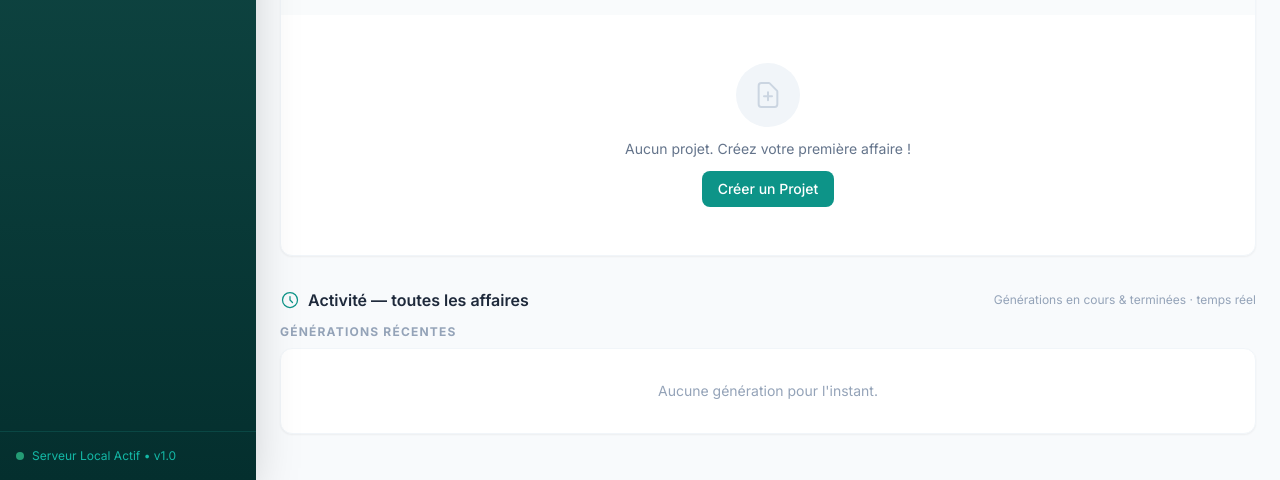
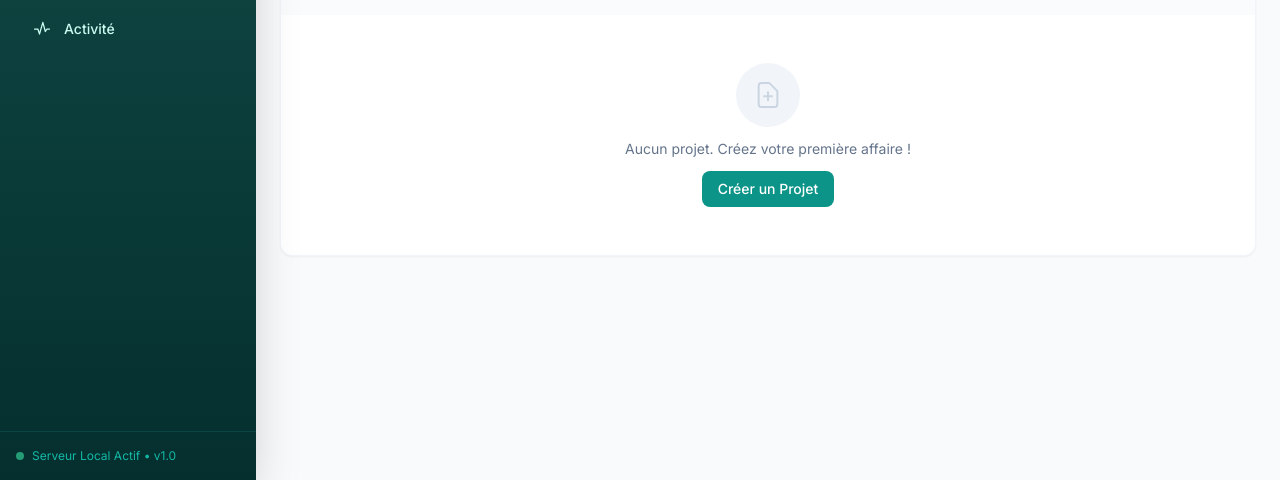
Before and after one commit to digit31/CRM-CALAUDE, a FastAPI app: page / in a window 1280 px wide. Shown: the part 320-800 px from the top of the page. Run offline with FastAPI, Linux system fonts and the light colour scheme; data that the repository does not hold is empty; some libraries are stand-ins or nearby versions.

Commit message:
Activite globale : page dediee sous "Acces" (retiree du tableau de bord)
- Nouvelle page /activite (activite.html) : historique GLOBAL de toutes les
  affaires (generations en cours + terminees, cartes avec nom du projet).
- Lien "Activite" dans la sidebar, juste apres "Acces" (section CRM & Gestion).
- Retrait de la section "Activite - toutes les affaires" du tableau de bord.
- Reutilise /static/js/historique.js (histInit, endpoint /api/historique global).

Co-Authored-By: Claude Opus 4.8 <noreply@anthropic.com>

```diff
--- a/CRM SIG/mon_crm_sig/app/main.py
+++ b/CRM SIG/mon_crm_sig/app/main.py
@@ -132,6 +132,12 @@ def page_dashboard(request: Request, db: Session = Depends(get_db)):
         "clients": clients,
         "types_etude": types_etude,
     })
+
+
+@app.get("/activite", response_class=HTMLResponse)
+def page_activite(request: Request, db: Session = Depends(get_db)):
+    """Page ADMIN : activité globale — générations en cours + terminées, tous projets."""
+    return templates.TemplateResponse("activite.html", {"request": request})
 
 
 @app.get("/map/{projet_id}")
--- a/CRM SIG/mon_crm_sig/app/templates/base.html
+++ b/CRM SIG/mon_crm_sig/app/templates/base.html
@@ -169,6 +169,13 @@
                     </svg>
                     Accès
                 </a>
+
+                <a href="/activite" id="nav-activite" class="flex items-center gap-3 px-4 py-2.5 rounded-lg text-sm font-medium transition-all duration-200 {% block nav_activite_class %}text-brand-100 hover:bg-white/10 hover:text-white{% endblock %}">
+                    <svg xmlns="http://www.w3.org/2000/svg" class="h-5 w-5" fill="none" viewBox="0 0 24 24" stroke="currentColor" stroke-width="1.5">
+                        <path stroke-linecap="round" stroke-linejoin="round" d="M3 12h4l2 6 4-14 3 11 2-3h3" />
+                    </svg>
+                    Activité
+                </a>
             </div>
             {% endif %}
 
--- a/CRM SIG/mon_crm_sig/app/templates/dashboard.html
+++ b/CRM SIG/mon_crm_sig/app/templates/dashboard.html
@@ -190,27 +190,7 @@ Tableau de Bord
             </table>
         </div>
     </div>
-
-    <!-- ============ HISTORIQUE GLOBAL (admin) ============ -->
-    <div class="mt-8">
-        <div class="flex items-center justify-between mb-3">
-            <h3 class="text-base font-semibold text-slate-800 flex items-center gap-2">
-                <svg xmlns="http://www.w3.org/2000/svg" class="h-5 w-5 text-brand-600" fill="none" viewBox="0 0 24 24" stroke="currentColor" stroke-width="1.5"><path stroke-linecap="round" stroke-linejoin="round" d="M12 8v4l3 3m6-3a9 9 0 11-18 0 9 9 0 0118 0z" /></svg>
-                Activité — toutes les affaires
-            </h3>
-            <span class="text-xs text-slate-400">Générations en cours &amp; terminées · temps réel</span>
-        </div>
-        <section id="g-sec-actives" class="hidden mb-4">
-            <p class="text-xs font-bold text-slate-400 uppercase tracking-widest mb-2 flex items-center gap-2"><span class="relative flex h-2 w-2"><span class="animate-ping absolute inline-flex h-full w-full rounded-full bg-amber-400 opacity-75"></span><span class="relative inline-flex rounded-full h-2 w-2 bg-amber-500"></span></span>En cours</p>
-            <div id="g-actives" class="space-y-3"></div>
-        </section>
-        <p class="text-xs font-bold text-slate-400 uppercase tracking-widest mb-2">Générations récentes</p>
-        <div id="g-terminees" class="space-y-3"></div>
-        <div id="g-vide" class="hidden bg-white rounded-xl border border-slate-100 p-8 text-center shadow-sm text-sm text-slate-400">Aucune génération pour l'instant.</div>
-    </div>
 </div>
-
-<div id="g-toast" class="hidden fixed bottom-6 right-6 z-50 px-4 py-3 rounded-lg text-sm font-medium shadow-lg"></div>
 
 <!-- ============ MODAL : NOUVEAU PROJET ============ -->
 <div id="modal-nouveau-projet" class="fixed inset-0 glass-bg hidden z-50 flex items-center justify-center p-4">
@@ -414,12 +394,6 @@ Tableau de Bord
 {% endblock %}
 
 {% block scripts_extra %}
-<script src="/static/js/historique.js"></script>
-<script>
-    // Historique GLOBAL (toutes affaires) sur le tableau de bord admin
-    function _gToast(msg, type){ const t=document.getElementById('g-toast'); if(!t) return; t.textContent=msg; t.className='fixed bottom-6 right-6 z-50 px-4 py-3 rounded-lg text-sm font-medium shadow-lg '+(type==='error'?'bg-red-600 text-white':'bg-emerald-600 text-white'); t.classList.remove('hidden'); clearTimeout(window.__gt); window.__gt=setTimeout(()=>t.classList.add('hidden'),4000); }
-    histInit({ endpoint: '/api/historique', global: true, actives: 'g-actives', secActives: 'g-sec-actives', terminees: 'g-terminees', vide: 'g-vide', toast: _gToast });
-</script>
 <script>
     // Changer le statut d'un projet via un formulaire caché
     function changerStatut(projetId, nouveauStatut) {
```
Also changed, not shown: CRM SIG/mon_crm_sig/app/templates/activite.html (added, +44 -0 lines).
